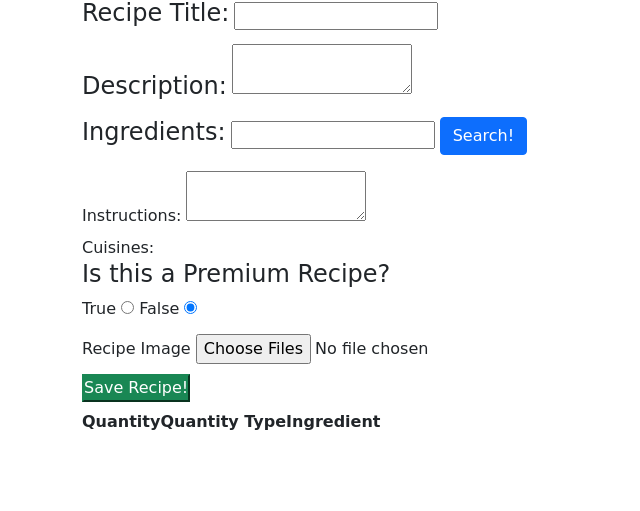
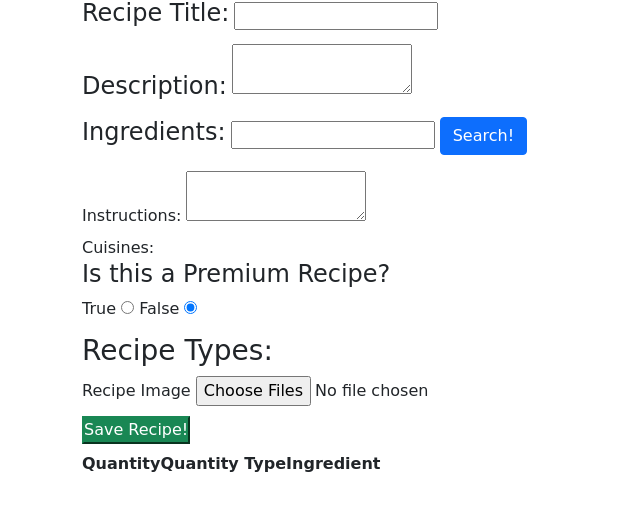
Before and after one commit to jase-k/whats_for_dinner, a Flask app: template flask_app/templates/add_recipe.html in a window 1280 px wide. Shown: the part 147-658 px from the top of the page, without its empty margins (0-640 px from the left). Run offline with Flask 2, Linux system fonts and the light colour scheme; the template is opened without the code that fills it, so the values that code supplies are empty.

Commit message:
Add recipe_types to 'add_recipe'

```diff
--- a/flask_app/controllers/apis/recipes.py
+++ b/flask_app/controllers/apis/recipes.py
@@ -66,7 +66,8 @@
         'quantity_type' : request.form.getlist('quantity_type'),
         'spoonacular_id' : request.form.getlist('spoonacular_id'),
         'images' : request.files.getlist('image'),
-        'source' : "What's For Dinner User Original"
+        'source' : "What's For Dinner User Original",
+        'recipe_types' : request.form.getlist('recipe_types')
     }
     for image in data['images']:
         print('one image')
--- a/flask_app/controllers/views/recipes.py
+++ b/flask_app/controllers/views/recipes.py
@@ -30,7 +30,8 @@
 def showAddRecipePage():
     user = User.getUserById(session['user_id'])
     cuisines = Cuisine.getAllCuisines()
-    return render_template('add_recipe.html', user = user, cuisines = cuisines)
+    recipe_types = Recipe.getAllRecipeTypes()
+    return render_template('add_recipe.html', user = user, cuisines = cuisines, recipe_types = recipe_types)
 
 @app.route('/browse_recipes')
 def showBrowse_Recipes():
--- a/flask_app/models/recipe.py
+++ b/flask_app/models/recipe.py
@@ -62,6 +62,7 @@
                 Ingredient.addIngredientToRecipe(details)
 
             cls.addImagesToRecipe(data['images'], data['user_id'], recipe_id)
+            cls.addRecipeTypesToRecipe(data['recipe_types'], recipe_id) #recipe_types is an array
 
         return recipe_id
 
--- a/flask_app/templates/add_recipe.html
+++ b/flask_app/templates/add_recipe.html
@@ -82,6 +82,13 @@
             <label class="h6" for="premium_false">False</label>
             <input type="radio" value="0" name="premium" id="premium_false" class="radio" checked>
         </div>
+        <div id="recipe_types" class="form_row">
+            <h3>Recipe Types: </h3>
+            {% for type in recipe_types%}
+                <input type="checkbox" value="{{type.id}}" name="recipe_types" id="{{type.name}}{{type.id}}">
+                <label for="{{type.name}}{{type.id}}">{{type.name}}</label>
+            {% endfor %}
+        </div>
         <div class="form_row mb-2">
             <label class="h6" for="image">Recipe Image</label>
             <input type="file" id="image" name="image" multiple>
@@ -93,6 +100,7 @@
             {% endif %}
         {% endfor %}
         </div>
+
         <div id='ingredient_list' class="hidden">
         </div>
         <div class="form_row mb-2"><button class="btn-success" type="submit" id="submit">Save Recipe!</button></div>
```
Also changed, not shown: README.md.
